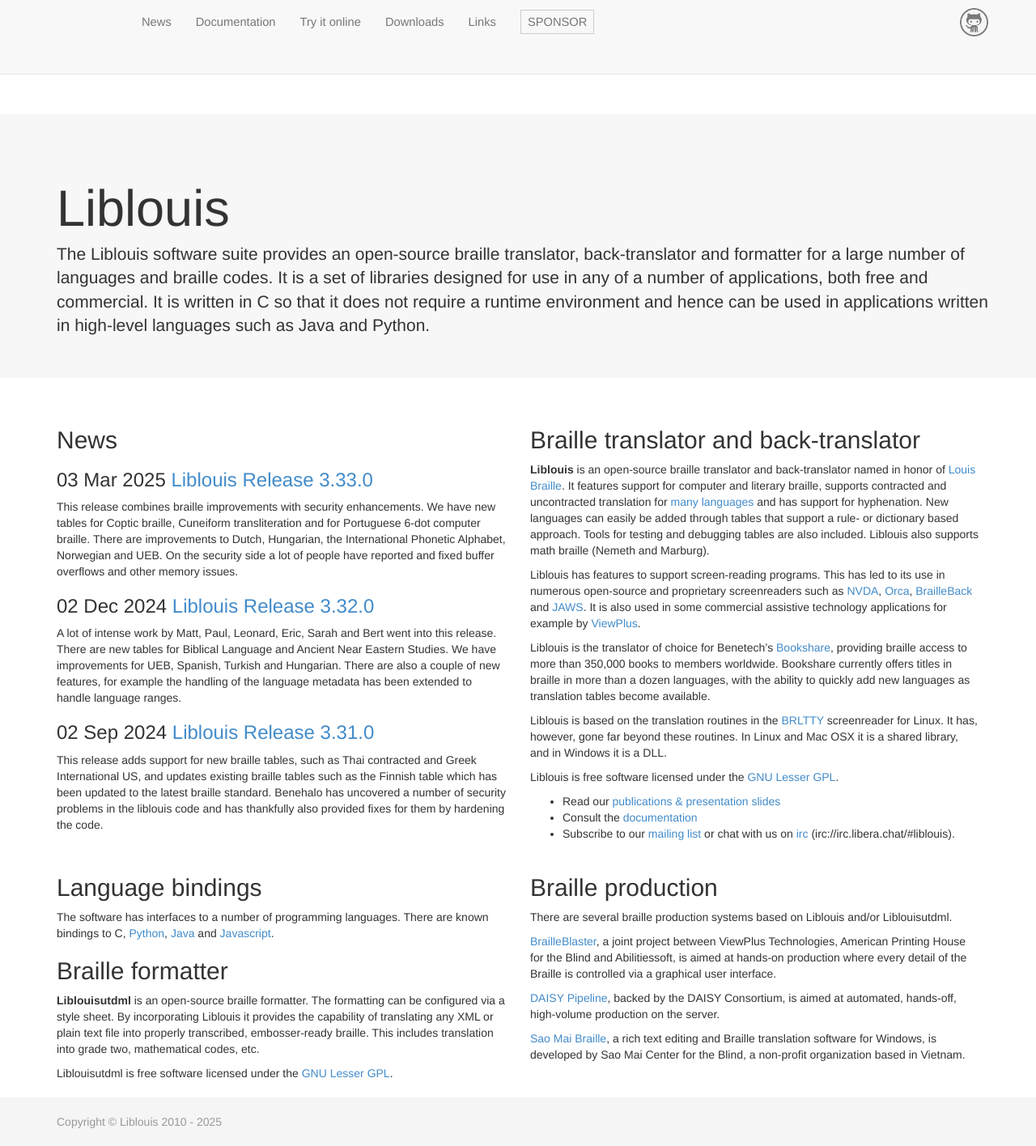
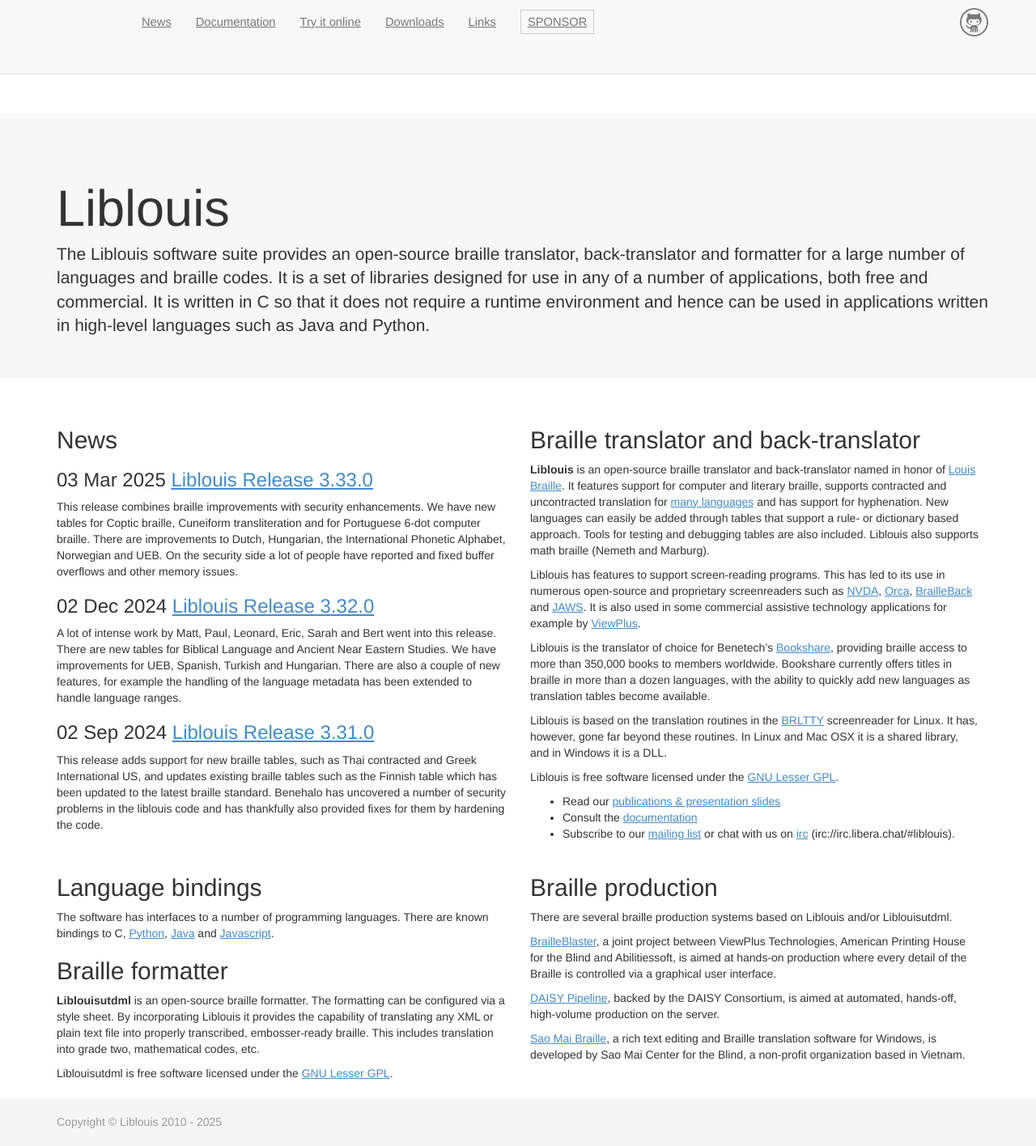
Before and after one commit to liblouis/liblouis.github.io, a Jekyll site: the page built from index.md, in a window 1280 px wide. Shown: the whole page at 81% size. Built offline with Jekyll 4.4.1, drawn with Linux system fonts in a browser that asks for light colours.

Commit message:
CSS: don't remove underlining from links
only when hovering them.

```diff
--- a/css/base.scss
+++ b/css/base.scss
@@ -13,6 +13,15 @@
 body {
 	height: 100%; // also needed for sticky footer
 	overflow: auto;
+}
+
+// bootstrap removes underlining from links
+a[href] {
+	text-decoration: underline;
+	// remove underlining only when hovering them
+	&:active, &:hover {
+		text-decoration: none;
+	}
 }
 
 code {
```
